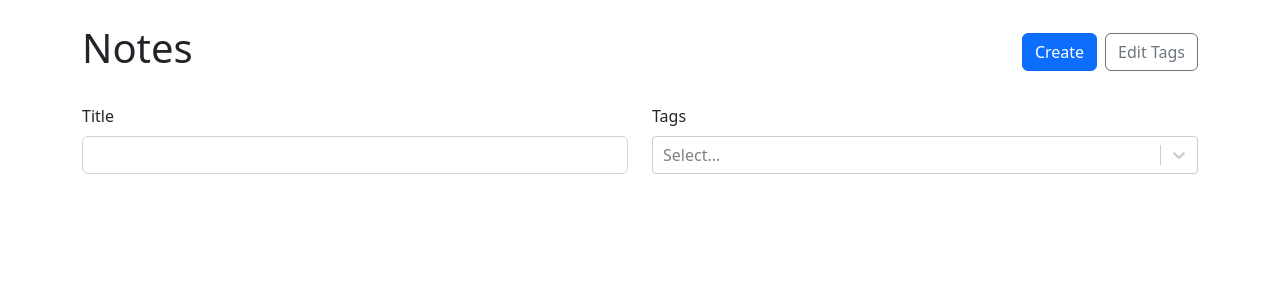
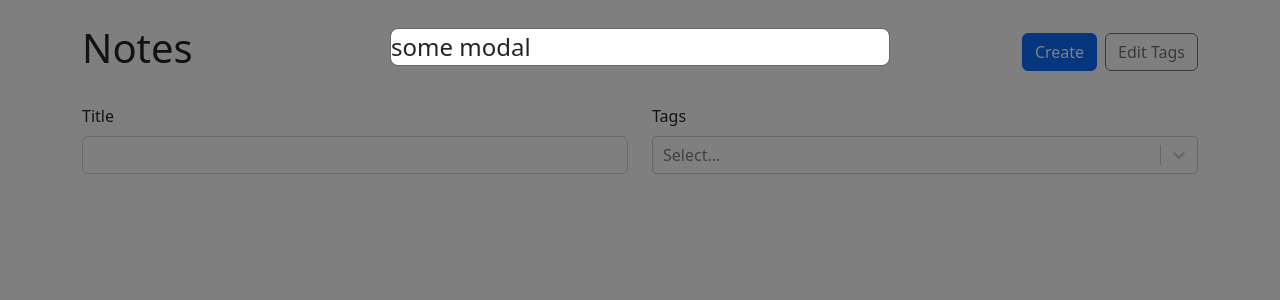
Before and after one commit to AlonKendler/NoteApp, a React (Vite) app in the folder Note-app/: page / in a window 1280 px wide. Both pictures are taken after a click on the button "Edit Tags". Shown: the top 300 px of the page. Built offline with nearby package versions, Linux system fonts and the light colour scheme.

Commit message:
add Edit modal

```diff
--- a/Note-app/src/NoteList.tsx
+++ b/Note-app/src/NoteList.tsx
@@ -1,5 +1,5 @@
 import React, { useMemo, useState } from "react";
-import { Col, Row, Stack, Button, Form } from "react-bootstrap";
+import { Col, Row, Stack, Button, Form, Modal } from "react-bootstrap";
 import { Link } from "react-router-dom";
 import ReactSelect from "react-select/creatable";
 import { Note, Tags } from "./App";
@@ -17,6 +17,7 @@ export function NoteList({
 }: NoteListProps): React.ReactElement {
   const [selectedTags, setSelectedTags] = useState<Tags[]>([]);
   const [title, setTitle] = useState("");
+  const [showTagsModal, setShowTagsModal] = useState(false);
 
   const filteredNotes = useMemo(() => {
     return notes.filter((note) => {
@@ -41,7 +42,13 @@ export function NoteList({
             <Link to="/new">
               <Button variant="primary">Create</Button>
             </Link>
-            <Button variant="outline-secondary">Edit Tags</Button>
+            <Button
+              onClick={() => {
+                setShowTagsModal(true);
+              }}
+              variant="outline-secondary">
+              Edit Tags
+            </Button>
           </Stack>
         </Col>
       </Row>
@@ -89,6 +96,9 @@ export function NoteList({
           );
         })}
       </Row>
+      <Modal show={showTagsModal} onHide={() => setShowTagsModal(false)}>
+        <Modal.Title>some modal</Modal.Title>
+      </Modal>
     </>
   );
 }
```
